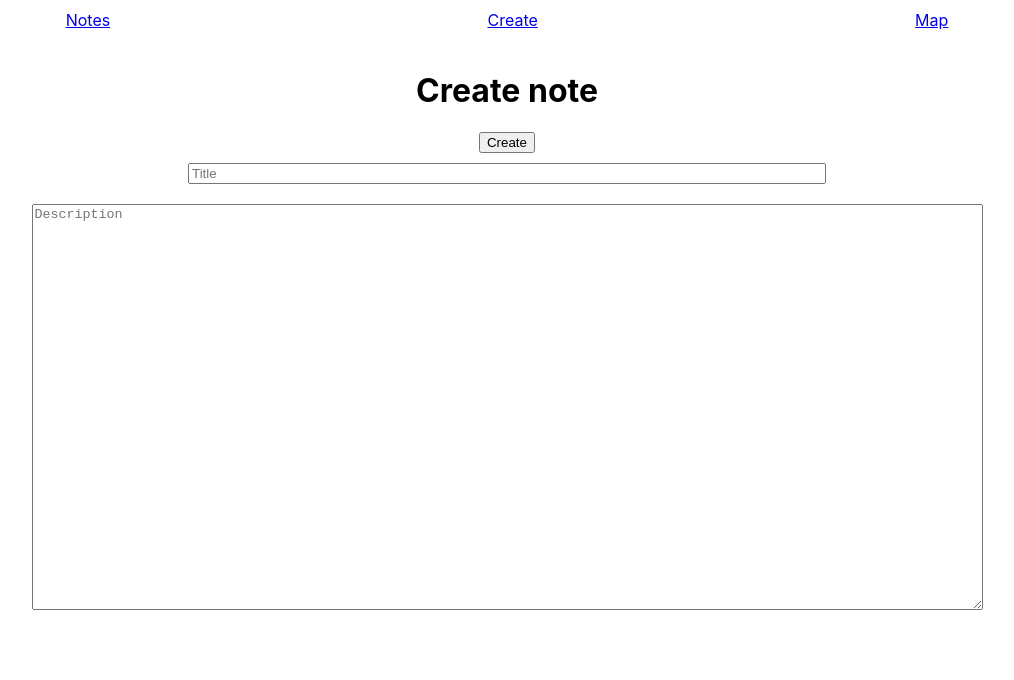
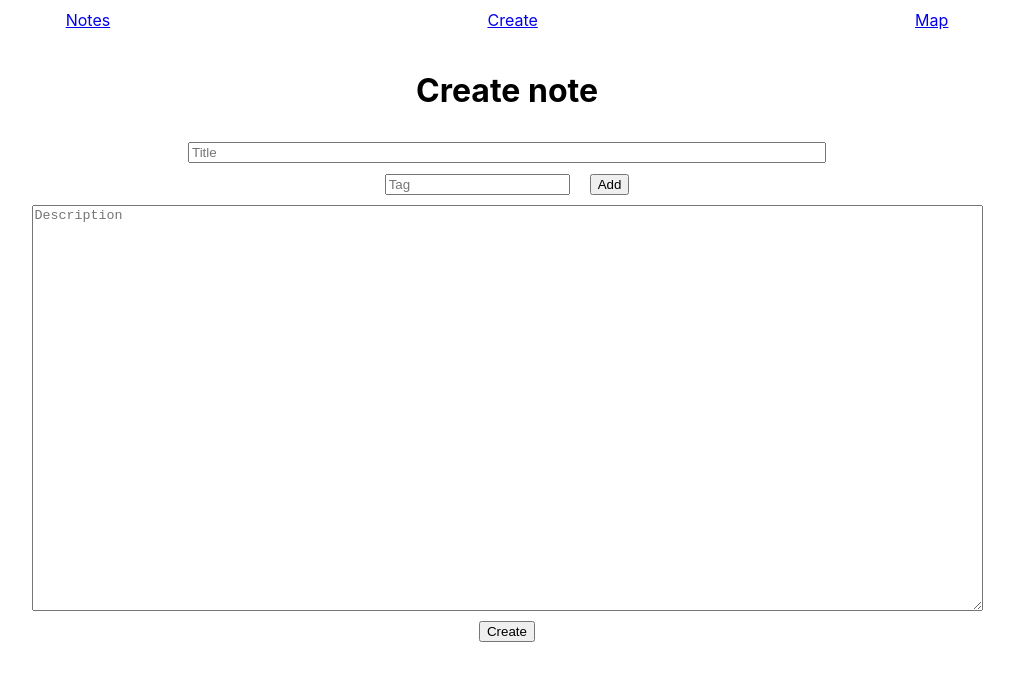
Before and after one commit to Rexhinald/Notebook, a React (Create React App) app: page /create in a window 1280 px wide. Shown: the top 680 px of the page, without its empty margins (133-1147 px from the left). Built offline with nearby package versions, Linux system fonts and the light colour scheme.

Commit message:
implemented add tags functionality

```diff
--- a/src/views/createNote.js
+++ b/src/views/createNote.js
@@ -3,22 +3,30 @@ import {useState} from 'react';
 const CreateNote = () => {
     const [title, setTitle] = useState('');
     const [description, setDescription] = useState('');
+    const [tag, setTag] = useState('');
+    const [tags, setTags] = useState([]);
 
     //POST api call to database
     const createNewNote = () => {
     //     axios.post('url', {
     //         title: title,
     //         description: description,
+    //         tags: tags,
     //     }).then((response) => {
     //         logic after creating note
     //     }).catch((error) => {
     //         logic in case of error
     //     })
     }
+    const addTag = () => {
+        if(tag !== ''){
+            setTags((oldTags) => [...oldTags, tag])
+        }
+        setTag('')
+    }
     return (
         <div style={styleRoot}>
             <h1>Create note</h1>
-            <button onClick={() => createNewNote()}>Create</button>
             <input
                 style={styleTitle}
                 type={'text'}
@@ -26,6 +34,21 @@ const CreateNote = () => {
                 value={title}
                 onChange={(event) => setTitle(event.target.value)}
             />
+            <div>
+                <input
+                    style={{marginRight: 10}}
+                    placeholder={'Tag'}
+                    type={'text'}
+                    value={tag}
+                    onChange={(event) => setTag(event.target.value.toLowerCase())}
+                />
+                <button
+                    onClick={() => addTag()}
+                    style={{marginLeft: 10}}
+                >
+                    Add
+                </button>
+            </div>
             <textarea
                 rows={30}
                 style={styleDescription}
@@ -33,6 +56,7 @@ const CreateNote = () => {
                 value={description}
                 onChange={(event) => setDescription(event.target.value)}
             />
+            <button onClick={() => createNewNote()}>Create</button>
         </div>
     )
 }
--- a/src/views/notes.js
+++ b/src/views/notes.js
@@ -17,7 +17,9 @@ const Notes = () => {
         ]);
     }, [])
     const NoteList = notes.map(note => {
-        if(note.title.toLowerCase().includes(search.toLowerCase()) || search === ''){
+        if(note.title.toLowerCase().includes(search.toLowerCase())
+            || note.tags.includes(search.toLowerCase())
+            || search === ''){
             return (
                 <li key={note.title} style={styleNote}>
                     <h2>{note.title}</h2>
```
